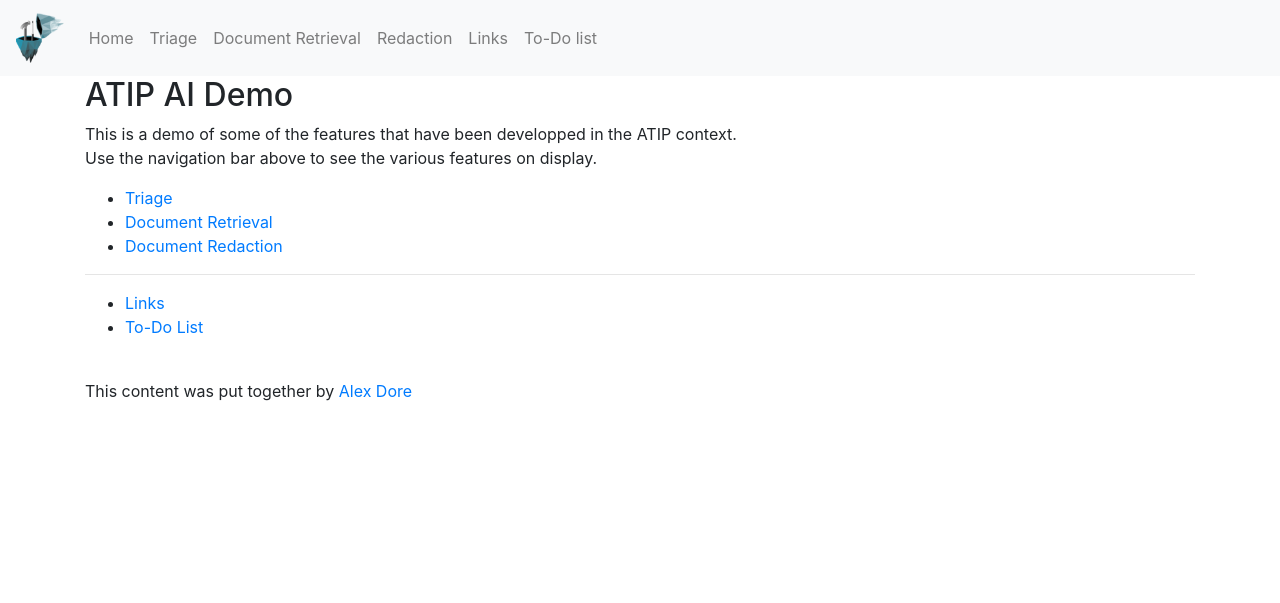
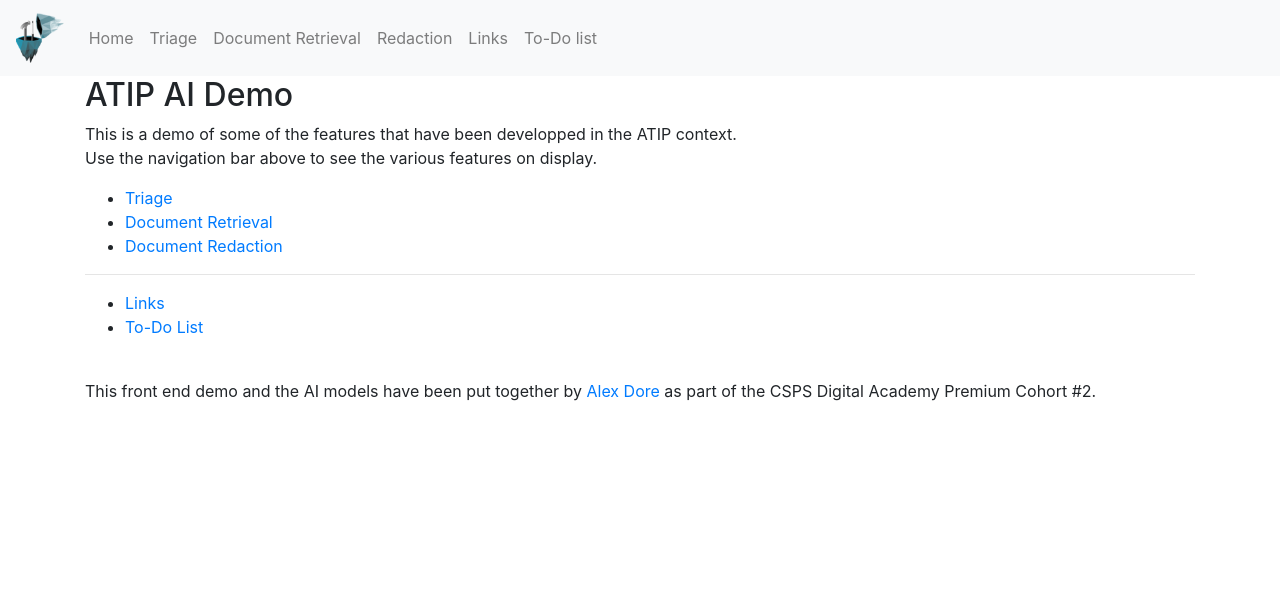
Before and after one commit to dorealex/ATIP-triage-alldept, a Flask app: page / in a window 1280 px wide. Shown: the top 603 px of the page. Run offline with Flask 2, Linux system fonts and the light colour scheme; some libraries are stand-ins or nearby versions.

Commit message:
Adding reference to CSPS

```diff
--- a/templates/index.html
+++ b/templates/index.html
@@ -17,6 +17,6 @@
             <li><a href="{{url_for('todo')}}">To-Do List</a></li>
         </ul>
         <br>
-        This content was put together by <a href="https://github.com/dorealex/">Alex Dore</a>
+        This front end demo and the AI models have been put together by <a href="https://github.com/dorealex/">Alex Dore</a> as part of the CSPS Digital Academy Premium Cohort #2.
     </div>
 {% endblock %}
```
